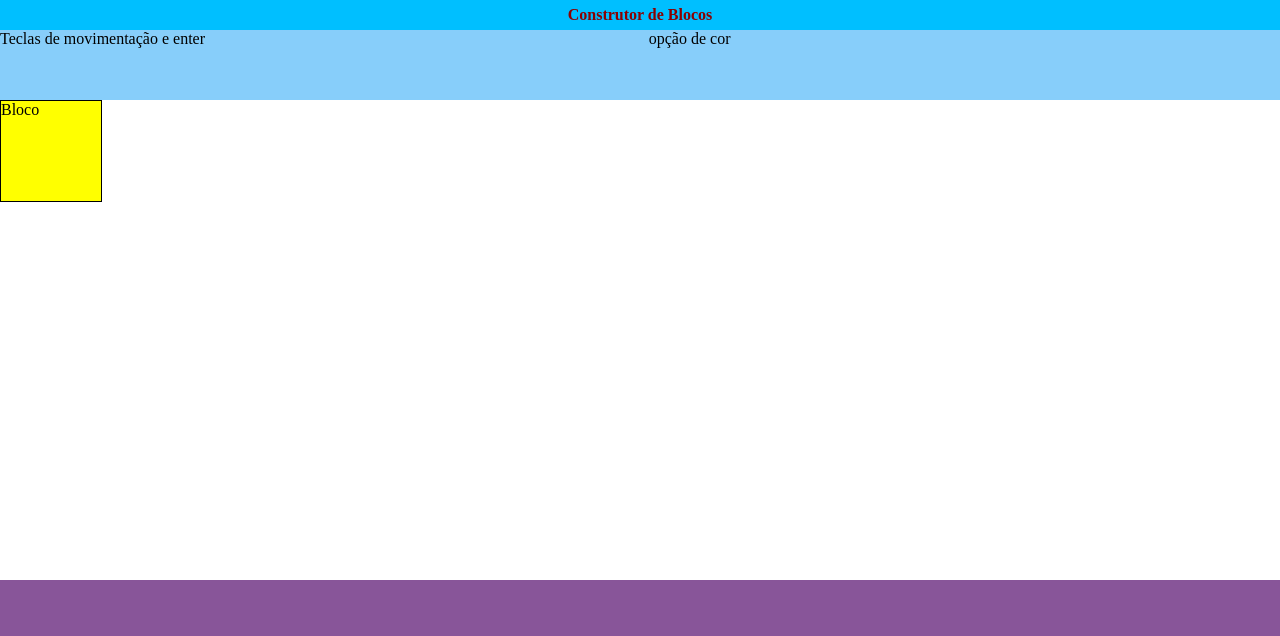
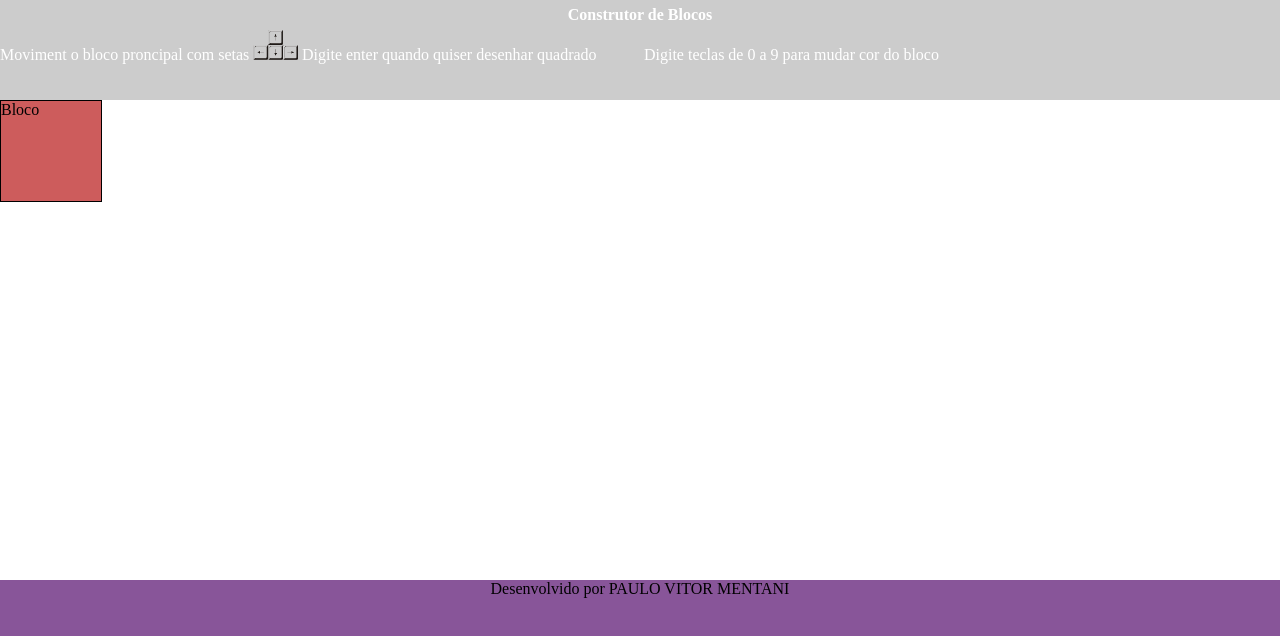
Before and after one commit to MentaniPaulo/ConstrutorDeBloco, a plain HTML site: page index.html in a window 1280 px wide. Drawn offline with Linux system fonts and the light colour scheme.

Commit message:
Quase finalizando

```diff
--- a/css/main.css
+++ b/css/main.css
@@ -34,8 +34,7 @@ body{
 	z-index: 4;
 }
 .conteiner1{
-	max-width:200px;
-    max-height:50px;
+    max-height:30px;
     width: auto;
     height: auto;
 }
@@ -64,11 +63,11 @@ ul>li{
 	display: block;
 	width: 100%;
 	height: 30px;
-	background-color: #00BFFF;
+	background-color: #CCC;
 	text-align: center;
 	line-height: 30px;
 	font-weight: bold;
-	color: #8B0000;
+	color: #fff;
 }
 
 .intrucao{
@@ -76,5 +75,6 @@ ul>li{
 	display: table-cell;
 	width: 900px;
 	height: 70px;
-	background-color: #87CEFA;
+	background-color: #CCC;
+	color: #fff;
 }
--- a/index.html
+++ b/index.html
@@ -13,10 +13,12 @@
 			Construtor de Blocos
 		</div>
 		<div class="intrucao">
-			Teclas de movimentação e enter
+			Moviment o bloco proncipal com setas
+			<img src="img/setas.gif" class=conteiner1>
+			Digite enter quando quiser desenhar quadrado
 		</div>
 		<div class="intrucao">
-			opção de cor
+			Digite teclas de 0 a 9 para mudar cor do bloco
 		</div>
 
 	</div>
@@ -24,7 +26,9 @@
 	<div class="mapa" id="map">
 		<div id="BlocoConstrutor">Bloco</div>
 	</div>
-
+	<div style="text-align: center;">
+		Desenvolvido por PAULO VITOR MENTANI
+	</div>
 
 	<script src="js/script.js "></script>
 </body>
--- a/js/script.js
+++ b/js/script.js
@@ -4,6 +4,7 @@ var py = 100;
 var px = 0;
 obj.style.top = py+"px";
 var cor = "#CD5C5C";
+obj.style.backgroundColor = cor;
 
 document.addEventListener("keydown",move);
 console.log(window.screen.width);
@@ -64,4 +65,5 @@ function move() {
 
 		obj.style.left = px+"px";
 		obj.style.top = py+"px";
+		obj.style.backgroundColor = cor;
 }
```
